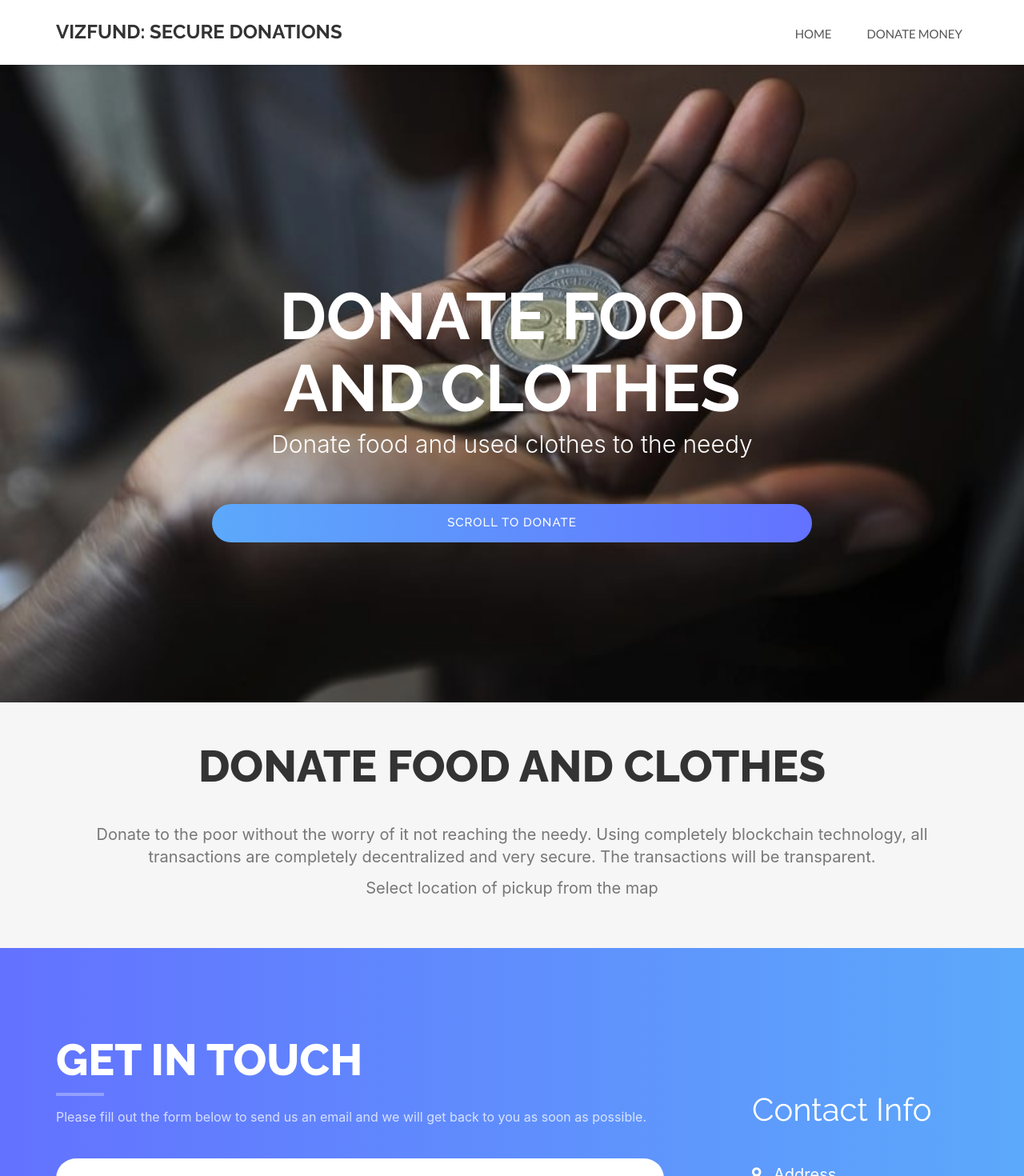
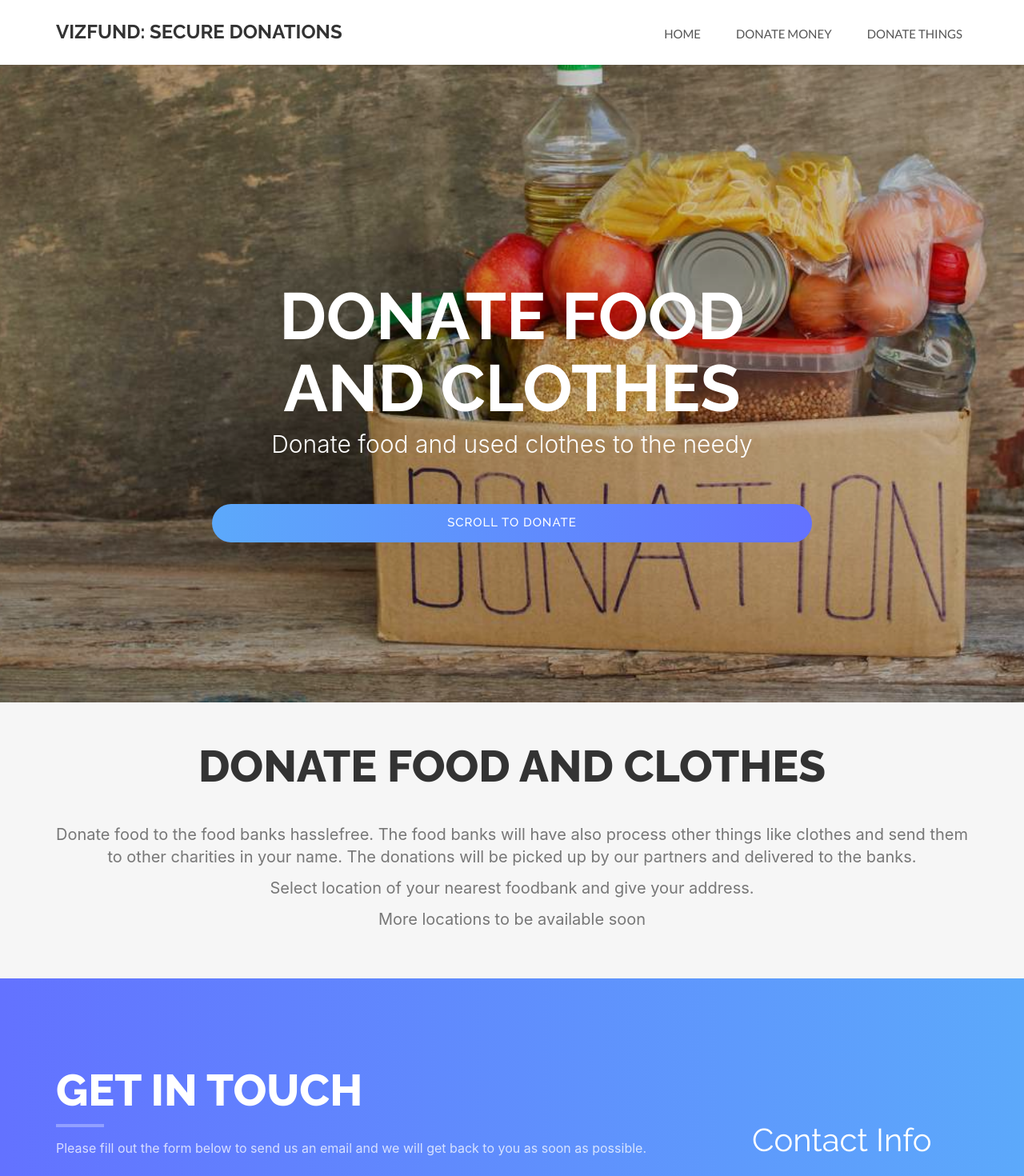
Before and after one commit to Vishwak-Kiran/vizFund, a React (Create React App) app: page /donateFood in a window 1280 px wide. Shown: the top 1470 px of the page at 80% size. Built offline with nearby package versions, Linux system fonts and the light colour scheme; what smooth-scroll would draw is missing.

Commit message:
Insert Commit Message Here

```diff
--- a/package.json
+++ b/package.json
@@ -12,7 +12,6 @@
     "react-dom": "^18.0.0",
     "react-router-dom": "^6.3.0",
     "react-scripts": "5.0.1",
-    "react-simple-maps": "^2.3.0",
     "smooth-scroll": "^16.1.3",
     "web-vitals": "^2.1.4"
   },
--- a/public/css/style.css
+++ b/public/css/style.css
@@ -339,6 +339,51 @@ form {
   margin-bottom: 60px;
 }
 header .intro-text {
+  padding-top: 350px;
+  padding-bottom: 200px;
+  text-align: center;
+}
+/*Donate Food*/
+.intro2 {
+  display: table;
+  width: 100%;
+  padding: 0;
+  background: url(../img/intro-bg3.jpg) center center no-repeat;
+  background-color: #e5e5e5;
+  -webkit-background-size: cover;
+  -moz-background-size: cover;
+  background-size: cover;
+  -o-background-size: cover;
+}
+p.intro2 {
+  margin: 12px 0 0;
+  line-height: 24px;
+}
+.intro2 .overlay {
+  background: rgba(0, 0, 0, 0.2);
+}
+.intro2 h1 {
+  font-family: "Raleway", sans-serif;
+  color: #fff;
+  font-size: 82px;
+  font-weight: 700;
+  text-transform: uppercase;
+  margin-top: 0;
+  margin-bottom: 10px;
+}
+.intro2 h1 span {
+  font-weight: 800;
+  color: #5ca9fb;
+}
+.intro2 p {
+  color: #fff;
+  font-size: 30px;
+  font-weight: 300;
+  line-height: 30px;
+  margin: 0 auto;
+  margin-bottom: 60px;
+}
+header .intro2-text {
   padding-top: 350px;
   padding-bottom: 200px;
   text-align: center;
--- a/src/App.js
+++ b/src/App.js
@@ -8,7 +8,6 @@ import DonateMain from "./components/Donate/donatemain";
 import Home from "./components/Home/home";
 import ScrollToTop from "./components/scrolltotop";
 import DonateFood from "./components/DonateFood/donateFood";
-import reactMap from "./components/Donate/reactMap";
 
 export const scroll = new SmoothScroll('a[href*="#"]', {
   speed: 1000,
@@ -43,7 +42,6 @@ const App = () => {
           <Route path="/" element={Home()}></Route>
           <Route path="/donate" element={<DonateMain />}></Route>
           <Route path="/donateFood" element={<DonateFood />}></Route>
-          <Route path="/map" element={reactMap()}></Route>
         </Routes>
       </BrowserRouter>
     </div>
--- a/src/components/Donate/donatemain.jsx
+++ b/src/components/Donate/donatemain.jsx
@@ -17,7 +17,7 @@ export default function Home() {
       <Header data={landingPageData.Header} />
       <Features data={landingPageData.Features}/>
       <Donate />
-      <Contact />
+      <Contact data={landingPageData.Contact}/>
     </div>
   );
 }
--- a/src/components/Donate/reactMap.jsx
+++ /dev/null
@@ -1,25 +0,0 @@
-import React from "react";
-import ReactDOM from "react-dom";
-import { ComposableMap, Geographies, Geography } from "react-simple-maps";
-
-
-
-const geoUrl =
-  "https://raw.githubusercontent.com/zcreativelabs/react-simple-maps/master/topojson-maps/world-110m.json";
-
-
-const reactMap = () => {
-    return (
-        <div>
-        <ComposableMap>
-          <Geographies geography={geoUrl}>
-            {({ geographies }) =>
-              geographies.map(geo => <Geography key={geo.rsmKey} geography={geo} />)
-            }
-          </Geographies>
-        </ComposableMap>
-      </div>
-     );
-}
-
-export default reactMap;
--- a/src/components/DonateFood/donateFood.jsx
+++ b/src/components/DonateFood/donateFood.jsx
@@ -21,7 +21,7 @@ const DonateFood = () => {
         <div>
           <HeaderFood></HeaderFood>
           <FeaturesFood></FeaturesFood>
-          <Contact />
+          <Contact data={landingPageData.Contact}/>
         </div>
 
       );
--- a/src/components/DonateFood/featuresFood.jsx
+++ b/src/components/DonateFood/featuresFood.jsx
@@ -7,12 +7,11 @@ const FeaturesFood = () => {
             </div>
             <div className="features-content">
               <p>
-                Donate to the poor without the worry of it not reaching the needy.
-                Using completely blockchain technology, all transactions are
-                completely decentralized and very secure. The transactions will be
-                transparent.
+                Donate food to the food banks hasslefree. The food banks will have also process other things like clothes and send them to other
+                charities in your name. The donations will be picked up by our partners and delivered to the banks.
               </p>
-              <p>Select location of pickup from the map</p>
+              <p>Select location of your nearest foodbank and give your address.</p>
+              <p>More locations to be available soon</p>
             </div>
           </div>
         </div>
--- a/src/components/DonateFood/headerFood.jsx
+++ b/src/components/DonateFood/headerFood.jsx
@@ -1,11 +1,11 @@
 const HeaderFood = (props) => {
     return (
         <header id='header'>
-          <div className='intro'>
+          <div className='intro2'>
             <div className='overlay'>
               <div className='container'>
                 <div className='row'>
-                  <div className='col-md-8 col-md-offset-2 intro-text'>
+                  <div className='col-md-8 col-md-offset-2 intro2-text'>
                     <h1>
                       Donate Food and Clothes
                       <span></span>
--- a/src/components/navigation.jsx
+++ b/src/components/navigation.jsx
@@ -17,7 +17,7 @@ export const Navigation = (props) => {
             <span className="icon-bar"></span>{" "}
             <span className="icon-bar"></span>{" "}
           </button>
-          <a className="navbar-brand page-scroll" href="#page-top">
+          <a className="navbar-brand page-scroll" href="/">
             Vizfund: secure donations
           </a>{" "}
         </div>
@@ -33,6 +33,9 @@ export const Navigation = (props) => {
             <li>
               <Link to="/donate">Donate Money</Link>
             </li>
+            <li>
+              <Link to="/donateFood">Donate Things</Link>
+            </li>
           </ul>
         </div>
       </div>
```
Also changed, not shown: public/img/intro-bg3.jpg (added), 1 other file (tests, documents, lock files or other folders).
